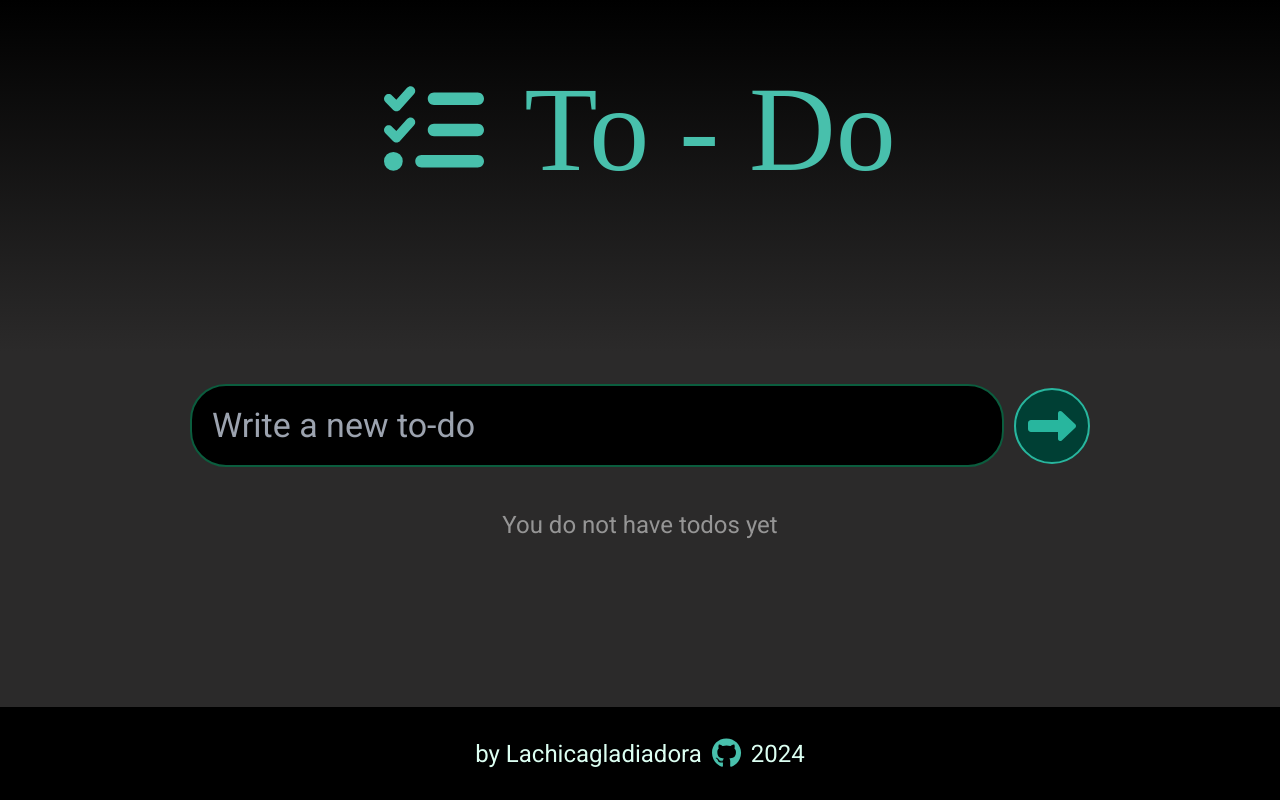
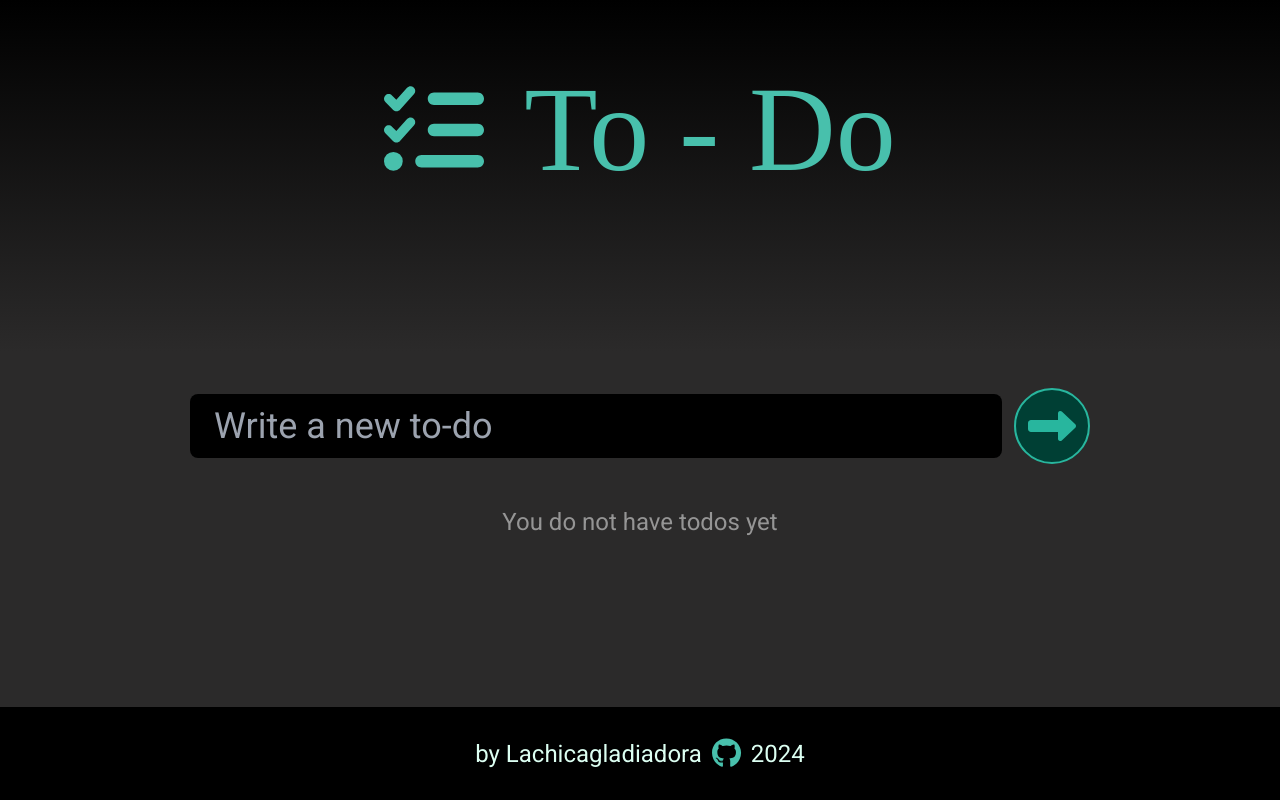
Before and after one commit to Lachicagladiadora/to-do-list, a React (Vite) app: page / in a window 1280 px wide. Built offline with nearby package versions, Linux system fonts and the light colour scheme; a web font is replaced by a local one.

Commit message:
refactor: input component

```diff
--- a/src/components/FormTask.tsx
+++ b/src/components/FormTask.tsx
@@ -1,5 +1,5 @@
 import { CSSProperties, useCallback } from "react";
-import { Input } from "./Input";
+import { Input } from "../outer/atomic/atoms/Input";
 import { FontAwesomeIcon } from "@fortawesome/react-fontawesome";
 import { faCheck, faRightLong } from "@fortawesome/free-solid-svg-icons";
 import { Button } from "../outer/atomic/atoms/Button";
@@ -35,14 +35,15 @@ export const FormTask = ({
   return (
     <form
       style={{
-        width: "100%",
-        display: "flex",
-        justifyContent: "space-between",
-        alignItems: "center",
-        gap: "10px",
+        //   width: "100%",
+        //   display: "flex",
+        //   justifyContent: "space-between",
+        //   alignItems: "center",
+        //   gap: "10px",
         ...style,
       }}
       onSubmit={onSubmit}
+      className="w-full flex items-center justify-center gap-3"
     >
       <Input
         value={newTodoValue}
@@ -52,6 +53,7 @@ export const FormTask = ({
           return !newValue ? setNewTodoValue("") : setNewTodoValue(newValue);
         }}
         placeholder="Write a new to-do"
+        className="text-2xl rounded-full md:text-4xl"
       />
       <Button
         title="Save To-Do"
--- a/src/components/Input.tsx
+++ /dev/null
@@ -1,31 +0,0 @@
-import {
-  CSSProperties,
-  DetailedHTMLProps,
-  FormEvent,
-  InputHTMLAttributes,
-} from "react";
-
-type InputProps = {
-  value?: string;
-  placeholder?: string;
-  style?: CSSProperties;
-  onChange: (
-    event: FormEvent<HTMLInputElement>
-  ) => void | DetailedHTMLProps<
-    InputHTMLAttributes<HTMLInputElement>,
-    HTMLInputElement
-  >;
-};
-
-export const Input = ({ placeholder, value, onChange, style }: InputProps) => {
-  return (
-    <input
-      type="text"
-      placeholder={placeholder}
-      value={value}
-      onChange={onChange}
-      className="input"
-      style={{ ...style }}
-    />
-  );
-};
--- a/src/components/TodoItem.tsx
+++ b/src/components/TodoItem.tsx
@@ -4,7 +4,7 @@ import { FontAwesomeIcon } from "@fortawesome/react-fontawesome";
 // import { Button } from "./Button";
 import { faPen, faRightLong, faXmark } from "@fortawesome/free-solid-svg-icons";
 import { Dispatch, FormEvent, useState } from "react";
-import { Input } from "./Input";
+import { Input } from "../outer/atomic/atoms/Input";
 import { TodoData } from "../types";
 import { Button } from "../outer/atomic/atoms/Button";
 
@@ -63,12 +63,13 @@ export const TodoItem = ({
             type="checkbox"
             checked={todo.done}
             onChange={() => toggleTodo(todo)}
-            style={{
-              accentColor: `${todo.done ? "#48c0ac" : "#2b2a2a"}`,
-              width: "20px",
-              height: "20px",
-              display: "none",
-            }}
+            className="text-base"
+            // style={{
+            //   accentColor: `${todo.done ? "#48c0ac" : "#2b2a2a"}`,
+            //   width: "20px",
+            //   height: "20px",
+            //   display: "none",
+            // }}
           />
           {todo.content}
         </label>
--- a/src/index.css
+++ b/src/index.css
@@ -51,13 +51,13 @@ header {
 }
 
 /* form */
-.input {
+/* .input {
   outline: none;
   width: 100%;
   border: solid 2px var(--aquamarine-darker);
   background: var(--black);
   color: var(--aquamarine-light);
-}
+} */
 
 /* .button-form {
   color: var(--aquamarine-darker);
@@ -146,13 +146,13 @@ footer {
   background: var(--aquamarine-darker);
 } */
 
-.to-do-item:hover + .edit-button {
+/* .to-do-item:hover + .edit-button {
   display: block;
 }
 
 .edit-button:hover + .to-do-item:hover {
   display: block;
-}
+} */
 
 .form-todo {
   font-size: 20px;
@@ -175,11 +175,11 @@ footer {
   .svg-inline--fa .fa-list-check .icon-title {
     height: 60px;
   }
-  .input {
+  /* .input {
     font-size: 24px;
     padding: 6px 12px;
     border-radius: 24px;
-  }
+  } */
   /* .button-form {
     font-size: 24px;
     padding: 4px 8px;
--- /dev/null
+++ b/src/outer/atomic/atoms/Input.tsx
@@ -0,0 +1,23 @@
+import { ComponentPropsWithoutRef } from "react";
+
+type InputProps = ComponentPropsWithoutRef<"input">;
+
+export const Input = ({
+  placeholder,
+  value,
+  onChange,
+  className,
+  style,
+}: InputProps) => {
+  return (
+    <input
+      // type="text"
+      placeholder={placeholder}
+      value={value}
+      onChange={onChange}
+      // className="input"
+      className={`w-full outline-none px-4 py-2 rounded-lg border-none bg-black text-teal-lighter md:px-6 md:py-3 ${className}`}
+      style={{ ...style }}
+    />
+  );
+};
```
